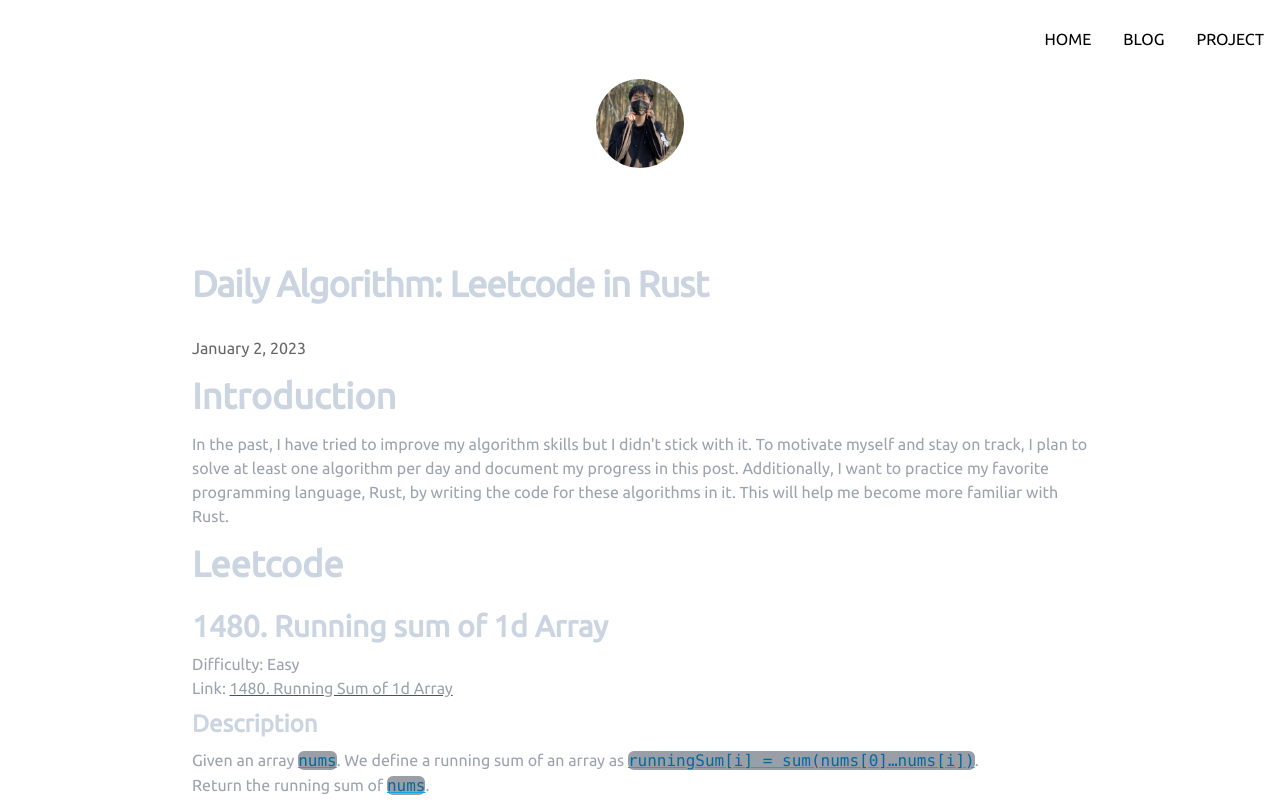
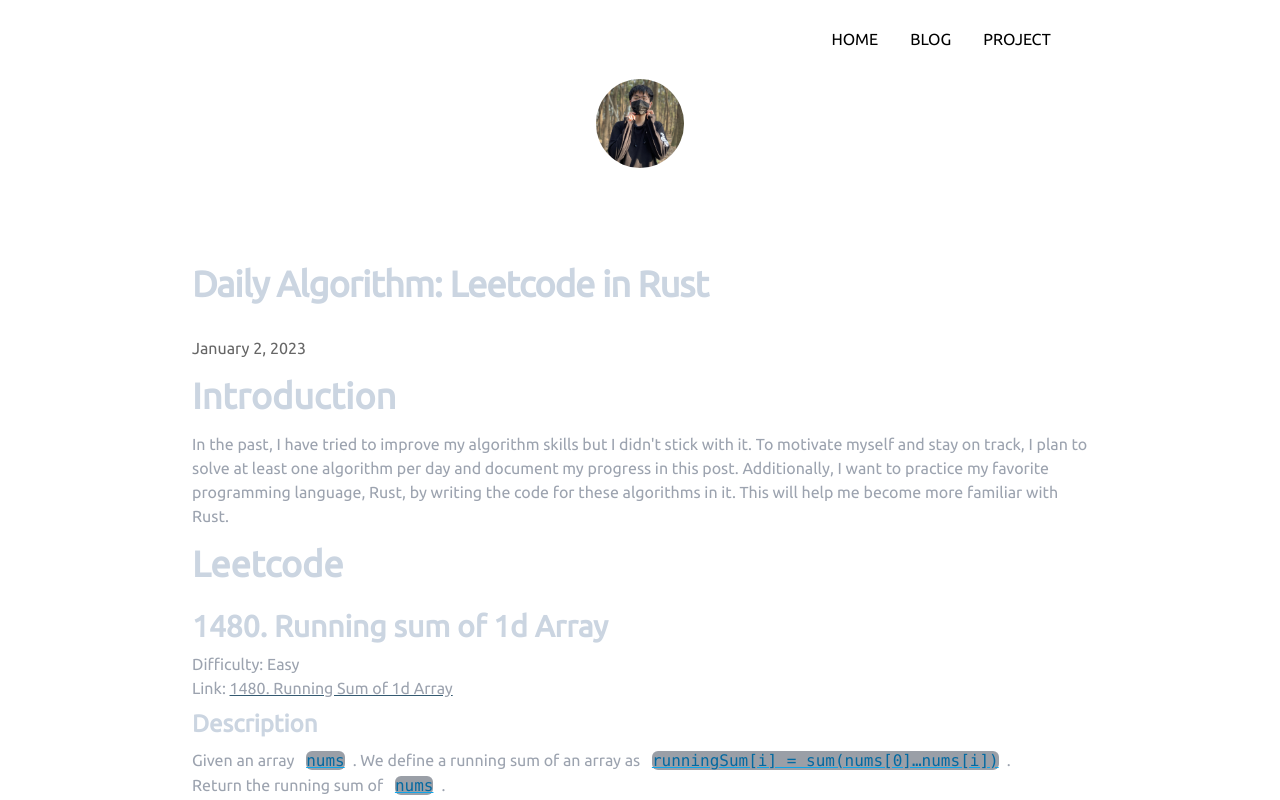
Before and after one commit to zhijie-os/next-blog, a Next.js app: page /posts/algorithm in a window 1280 px wide. Shown: the top 800 px of the page. Built offline with nearby package versions, Linux system fonts and the light colour scheme.

Commit message:
More styling added

```diff
--- a/components/navbar.tsx
+++ b/components/navbar.tsx
@@ -6,7 +6,7 @@ const headerNavLinks: { title: string; href: string }[] = [{ title: "HOME", href
 export default function Navbar() {
     return (
         <div className="flex justify-between">
-            <div className="flex items-center p-4">
+            <div className="mx-auto flex items-center p-4">
                 <Link href="/"><Image
                     src="/signature-white.svg"
                     alt="logo"
@@ -16,7 +16,7 @@ export default function Navbar() {
                 {/* <h1 className="text-3xl text-white">Keep Coding!</h1> */}
             </div>
 
-            <div className="flex items-center text-base leading-5">
+            <div className="mx-auto flex items-center text-base leading-5">
                 <div className="hidden sm:block">
                     {headerNavLinks.map((link) => (
                         <Link
--- a/pages/posts/[id].jsx
+++ b/pages/posts/[id].jsx
@@ -41,7 +41,7 @@ export default function Post({ postData }) {
                                     {...props}
                                 >{String(children).replace(/\n$/, '')}</SyntaxHighlighter>
                             ) : (
-                                <code className='bg-gray-700 bg-opacity-50 text-sky-700 underline decoration-sky-500 rounded-md' {...props}>
+                                <code className='mx-2 bg-gray-700 bg-opacity-50 text-sky-700 underline decoration-sky-500 rounded-md' {...props}>
                                     {children}
                                 </code>
                             )
--- a/posts/algorithm.md
+++ b/posts/algorithm.md
@@ -60,7 +60,6 @@ Return the leftmost pivot index. If no such index exists, return `-1`.
 - Runtime: `O(n)`
 - Space: `O(1)`
 
-What would this look like if it is *bold*, and **bold**
 
 ~~~rust
 impl Solution {
--- a/styles/globals.css
+++ b/styles/globals.css
@@ -52,6 +52,7 @@ inline-code {
 .post em, strong {
   @apply text-slate-300;
   @apply font-bold;
+  @apply mx-1;
 }
 
 
```
